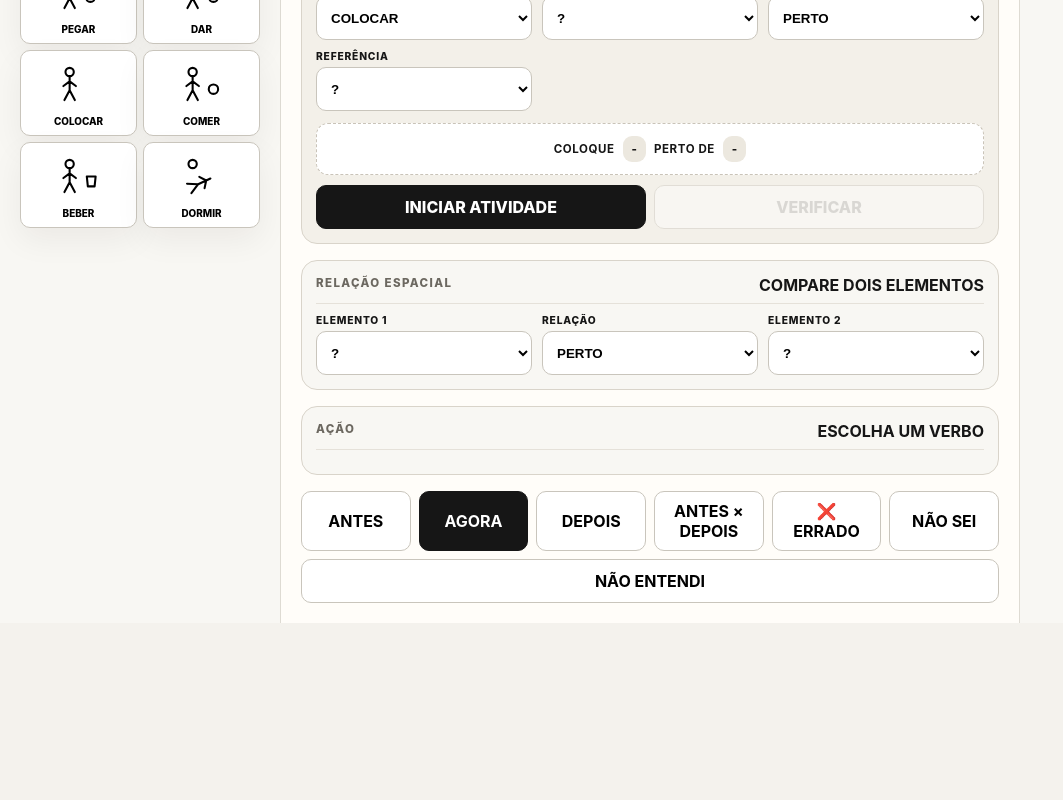
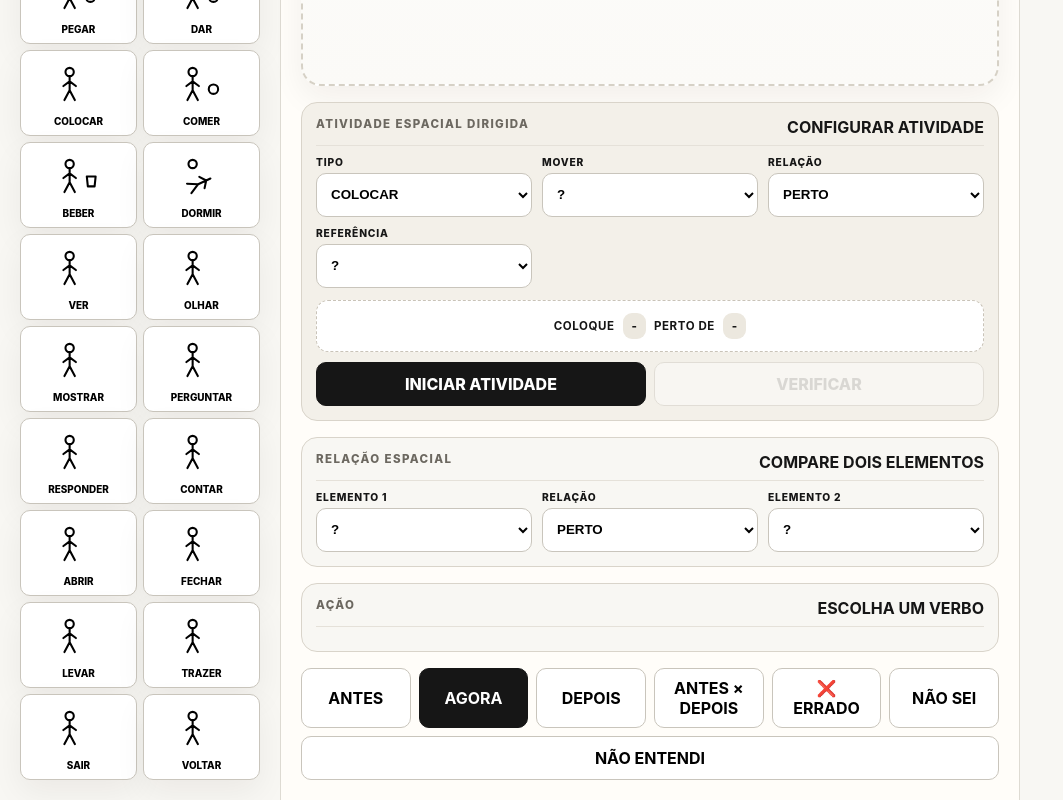
Before and after one commit to aeduardasantana/nexo, a React (Vite) app: page / in a window 1280 px wide. Shown: the part 796-1596 px from the top of the page, without its empty margins (0-1063 px from the left). Before the commit the page ends 1419 px from the top, so only its background shows below. Built offline with nearby package versions, Linux system fonts and the light colour scheme.

Commit message:
feat: expand essential verb repertoire [edufertanapo]

```diff
--- a/src/data/verbs.ts
+++ b/src/data/verbs.ts
@@ -12,4 +12,16 @@ export const verbRules: VerbRule[] = [
   { id: 'eat', label: 'COMER', symbol: '🍽️', requires: ['actor', 'object'], description: 'Personagem consome alimento.' },
   { id: 'drink', label: 'BEBER', symbol: '🥤', requires: ['actor', 'object'], description: 'Personagem bebe líquido.' },
   { id: 'sleep', label: 'DORMIR', symbol: '😴', requires: ['actor'], description: 'Personagem passa ao estado de dormir.' },
+  { id: 'see', label: 'VER', symbol: '👁️', requires: ['actor', 'object'], description: 'Personagem direciona a atenção para um objeto.' },
+  { id: 'look', label: 'OLHAR', symbol: '👀', requires: ['actor', 'object'], description: 'Personagem olha para um objeto.' },
+  { id: 'show', label: 'MOSTRAR', symbol: '🖐️', requires: ['actor', 'object', 'targetPerson'], description: 'Personagem mostra um objeto a outra pessoa.' },
+  { id: 'ask', label: 'PERGUNTAR', symbol: '❓', requires: ['actor', 'targetPerson'], description: 'Personagem faz uma pergunta a outra pessoa.' },
+  { id: 'answer', label: 'RESPONDER', symbol: '💬', requires: ['actor', 'targetPerson'], description: 'Personagem responde a outra pessoa.' },
+  { id: 'tell', label: 'CONTAR', symbol: '🗣️', requires: ['actor', 'targetPerson'], description: 'Personagem conta algo a outra pessoa.' },
+  { id: 'open', label: 'ABRIR', symbol: '↗️', requires: ['actor', 'object'], description: 'Personagem abre um objeto, como uma porta.' },
+  { id: 'close', label: 'FECHAR', symbol: '↙️', requires: ['actor', 'object'], description: 'Personagem fecha um objeto, como uma porta.' },
+  { id: 'carry', label: 'LEVAR', symbol: '➡️', requires: ['actor', 'object', 'destination'], description: 'Personagem leva um objeto a outro local.' },
+  { id: 'bring', label: 'TRAZER', symbol: '⬅️', requires: ['actor', 'object', 'destination'], description: 'Personagem traz um objeto para um local.' },
+  { id: 'leave', label: 'SAIR', symbol: '🚪', requires: ['actor', 'destination'], description: 'Personagem sai em direção a outro local.' },
+  { id: 'return', label: 'VOLTAR', symbol: '↩️', requires: ['actor', 'destination'], description: 'Personagem volta a um local.' },
 ];
```
